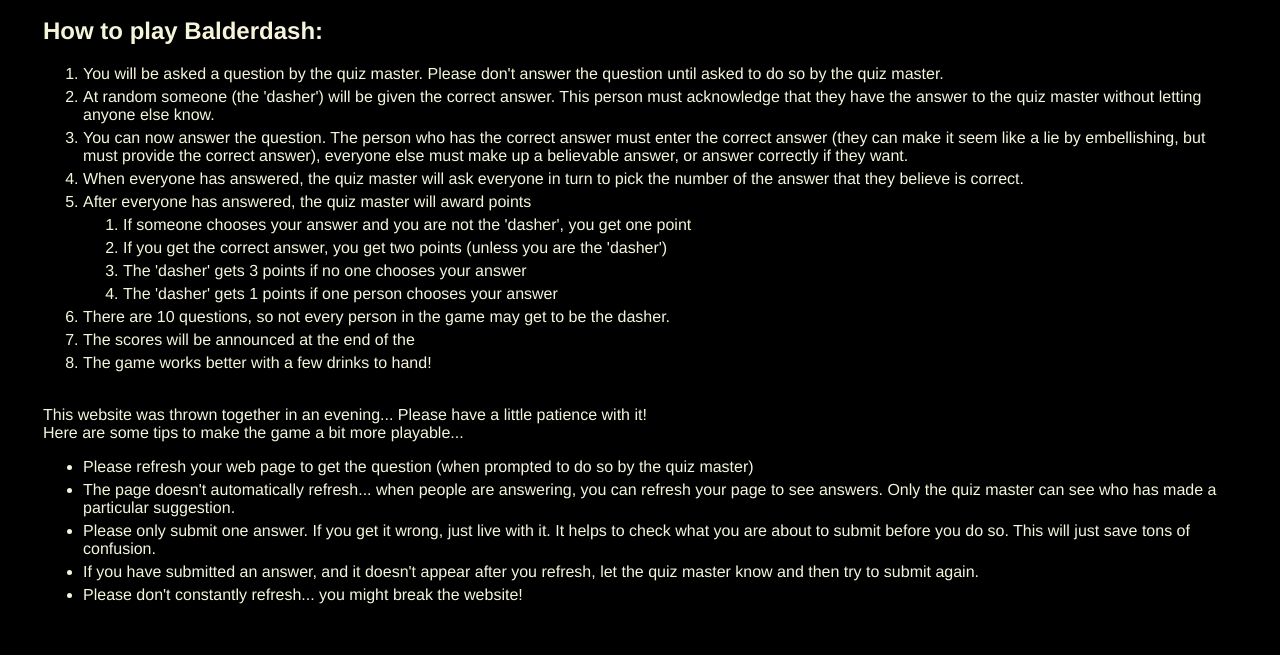
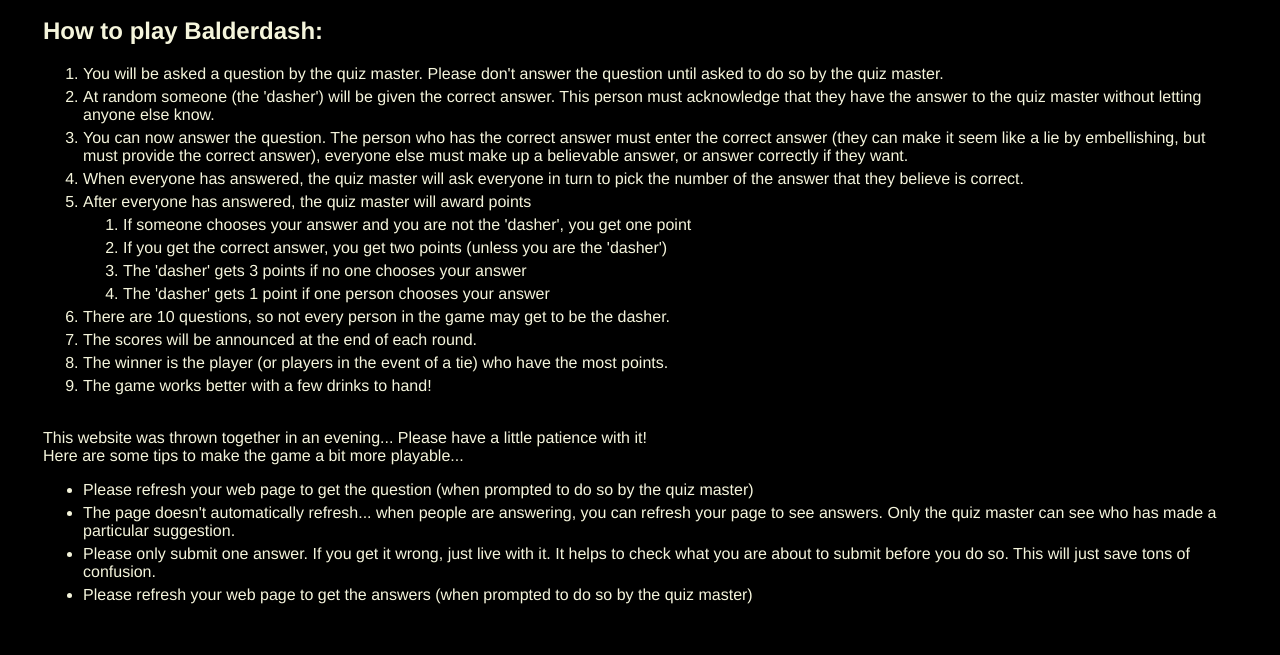
Before and after one commit to JasonJhuboo/balderdash, a website: page views/index.html in a window 1280 px wide. Both pictures are taken after a click on the button "Balderdash Rules". Shown: the part 128-783 px from the top of the page. Drawn offline with nearby package versions, Linux system fonts and the light colour scheme; no server answers.

Commit message:
Update index.html

```diff
--- a/views/index.html
+++ b/views/index.html
@@ -39,10 +39,11 @@
           <li>If someone chooses your answer and you are not the 'dasher', you get one point</li>
           <li>If you get the correct answer, you get two points (unless you are the 'dasher')</li>
           <li>The 'dasher' gets 3 points if no one chooses your answer</li>
-          <li>The 'dasher' gets 1 points if one person chooses your answer</li>
+          <li>The 'dasher' gets 1 point if one person chooses your answer</li>
         </ol>
         <li>There are 10 questions, so not every person in the game may get to be the dasher.</li>
-        <li>The scores will be announced at the end of the </li>
+        <li>The scores will be announced at the end of each round.</li>
+        <li>The winner is the player (or players in the event of a tie) who have the most points.</li>
         <li>The game works better with a few drinks to hand!</li>
       </ol>
       <br>
@@ -52,8 +53,7 @@
         <li>Please refresh your web page to get the question (when prompted to do so by the quiz master)</li>
         <li>The page doesn't automatically refresh... when people are answering, you can refresh your page to see answers. Only the quiz master can see who has made a particular suggestion.</li>
         <li>Please only submit one answer. If you get it wrong, just live with it. It helps to check what you are about to submit before you do so. This will just save tons of confusion.</li>
-        <li>If you have submitted an answer, and it doesn't appear after you refresh, let the quiz master know and then try to submit again.</li>
-        <li>Please don't constantly refresh... you might break the website!</li>
+        <li>Please refresh your web page to get the answers (when prompted to do so by the quiz master)</li>
       </ul>
 
     </div>
```
